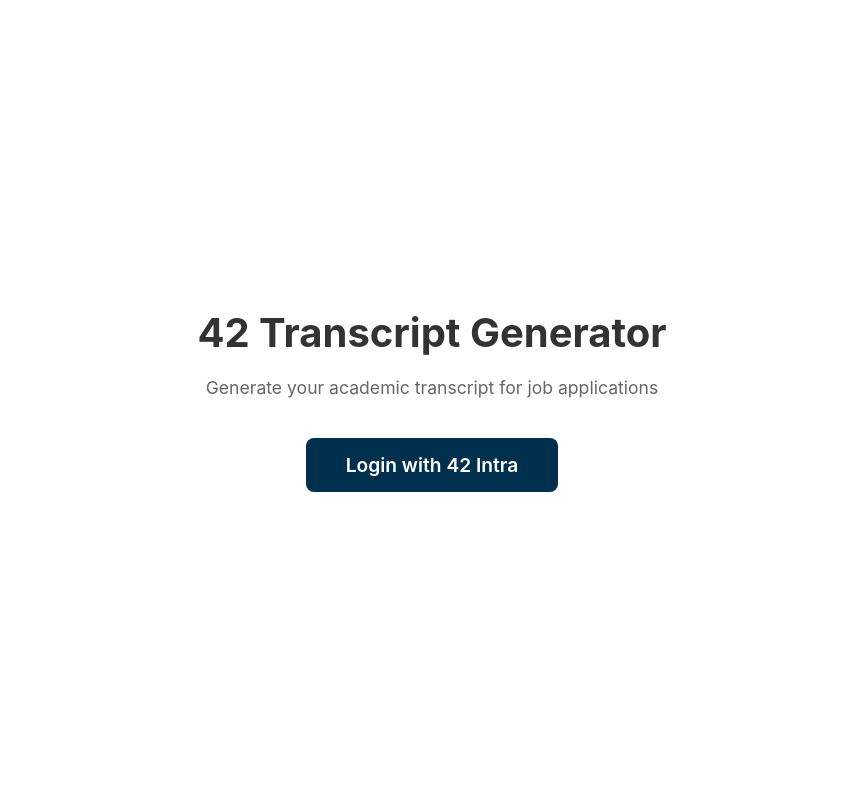
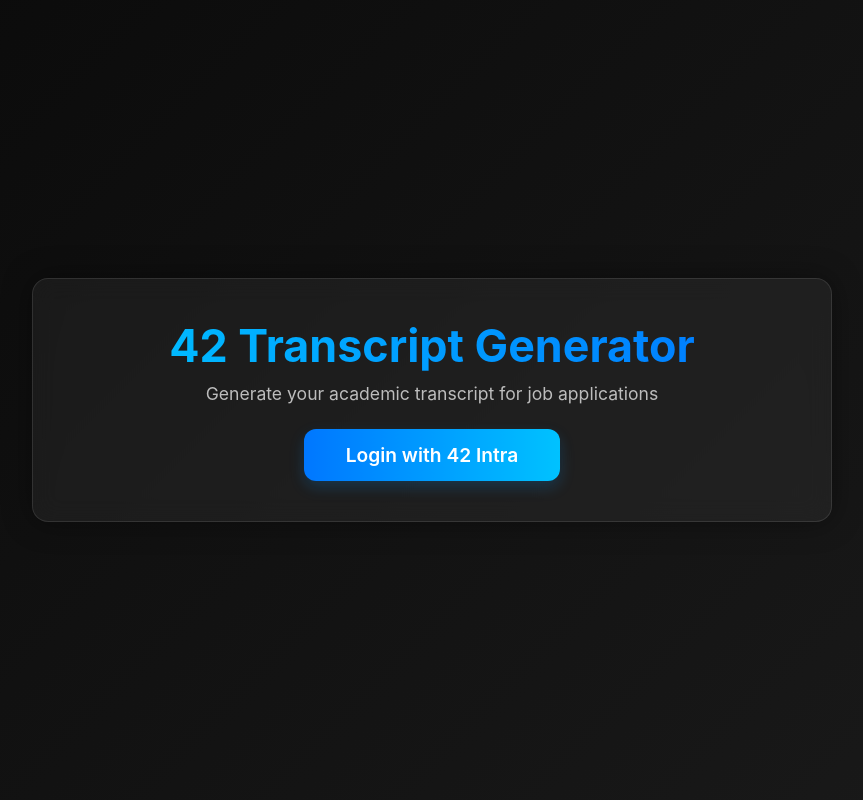
Before and after one commit to dgiurgev/42Hackaton, a Flask app: page / in a window 1280 px wide. Shown: the whole page, without its empty margins (208-1071 px from the left). Run offline with Flask 3, Linux system fonts and the light colour scheme.

Commit message:
fanicer style.css

```diff
--- a/static/style.css
+++ b/static/style.css
@@ -1,3 +1,4 @@
+/* Reset + Layout */
 * {
     margin: 0;
     padding: 0;
@@ -5,47 +6,124 @@
 }
 
 body {
-    background-color: white;
-    font-family: -apple-system, BlinkMacSystemFont, 'Segoe UI', Roboto, Oxygen, Ubuntu, Cantarell, sans-serif;
+    font-family: 'Inter', -apple-system, BlinkMacSystemFont, 'Segoe UI', Roboto, Oxygen, Ubuntu, Cantarell, sans-serif;
+    background: linear-gradient(135deg, #0a0a0a 0%, #1a1a1a 100%);
+    color: #eaeaea;
     display: flex;
     justify-content: center;
     align-items: center;
     min-height: 100vh;
+    padding: 30px;
 }
 
+/* Container (Card) */
 .container {
+    background: rgba(255, 255, 255, 0.05);
+    backdrop-filter: blur(12px);
+    border: 1px solid rgba(255, 255, 255, 0.1);
+    border-radius: 16px;
+    padding: 40px 50px;
     text-align: center;
+    box-shadow: 0 0 30px rgba(0, 0, 0, 0.4);
+    max-width: 800px;
+    width: 100%;
+    animation: fadeIn 0.6s ease-out;
 }
 
+/* Animations */
+@keyframes fadeIn {
+    from { opacity: 0; transform: translateY(10px); }
+    to { opacity: 1; transform: translateY(0); }
+}
+
+/* Headings */
 h1 {
-    color: #333;
-    margin-bottom: 20px;
-    font-size: 2.5rem;
+    font-size: 2.8rem;
+    margin-bottom: 10px;
+    background: linear-gradient(90deg, #00c2ff, #0077ff);
+    -webkit-background-clip: text; /* Für Chrome/Safari */
+    background-clip: text;          /* Standard */
+    -webkit-text-fill-color: transparent;
+}
+
+h2 {
+    font-size: 1.6rem;
+    margin: 40px 0 20px;
+    color: #00b3ff;
 }
 
 p {
-    color: #666;
-    margin-bottom: 40px;
     font-size: 1.1rem;
+    color: #bdbdbd;
+    margin-bottom: 25px;
 }
 
+/* Button */
 .login-button {
     display: inline-block;
-    background-color: #00304d;
+    background: linear-gradient(90deg, #0077ff, #00c2ff);
     color: white;
-    padding: 15px 40px;
+    padding: 14px 42px;
     text-decoration: none;
-    border-radius: 8px;
+    border-radius: 12px;
     font-size: 1.2rem;
     font-weight: 600;
-    transition: background-color 0.3s ease, transform 0.1s ease;
+    transition: all 0.3s ease;
+    box-shadow: 0 6px 15px rgba(0, 150, 255, 0.2);
 }
 
 .login-button:hover {
-    background-color: #004466;
     transform: translateY(-2px);
+    box-shadow: 0 8px 20px rgba(0, 150, 255, 0.4);
 }
 
 .login-button:active {
     transform: translateY(0);
+    box-shadow: 0 3px 8px rgba(0, 150, 255, 0.2);
 }
+
+/* Table (used in profile.html) */
+table {
+    width: 100%;
+    border-collapse: collapse;
+    margin-top: 10px;
+    border-radius: 12px;
+    overflow: hidden;
+}
+
+th, td {
+    padding: 14px 20px;
+    text-align: left;
+}
+
+th {
+    background: rgba(255, 255, 255, 0.08);
+    color: #00b3ff;
+    text-transform: uppercase;
+    font-size: 0.9rem;
+    letter-spacing: 1px;
+}
+
+td {
+    background: rgba(255, 255, 255, 0.03);
+    border-top: 1px solid rgba(255, 255, 255, 0.05);
+    font-size: 1rem;
+}
+
+tr:hover td {
+    background: rgba(0, 179, 255, 0.08);
+    transition: 0.2s ease;
+}
+
+/* Responsive */
+@media (max-width: 600px) {
+    .container {
+        padding: 25px;
+    }
+    h1 {
+        font-size: 2rem;
+    }
+    table, th, td {
+        font-size: 0.9rem;
+    }
+}
```
